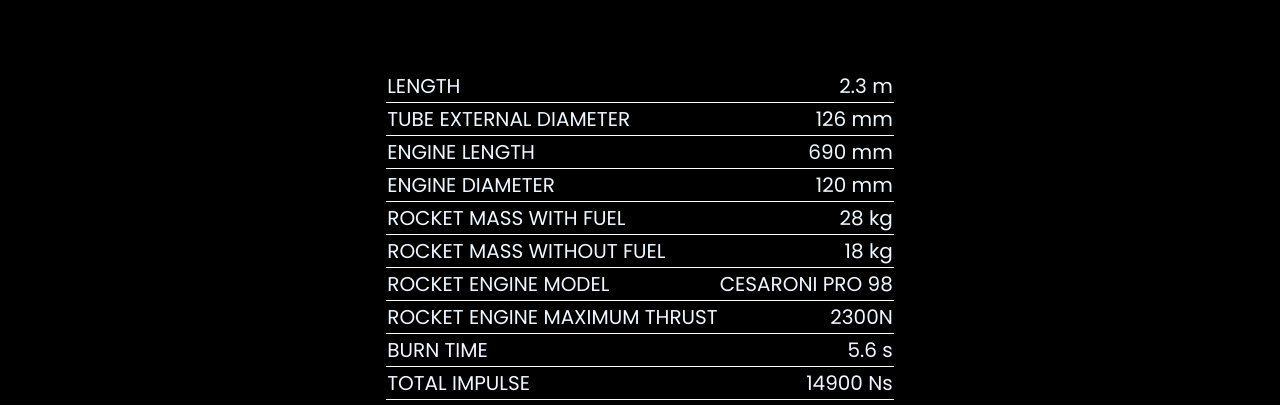
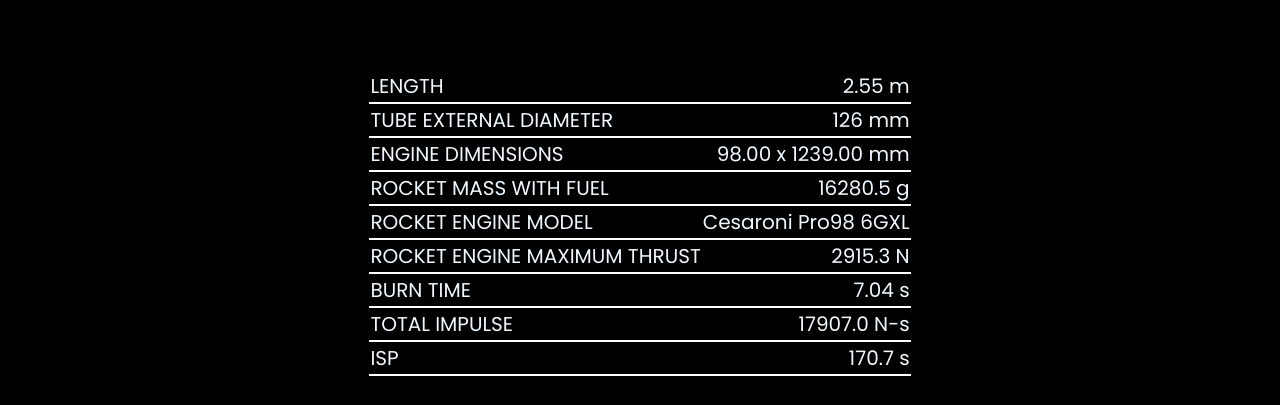
Before and after one commit to vladpislaru/2spaceVechi, a plain HTML site: page 3d.html in a window 1280 px wide. Shown: the part 165-570 px from the top of the page. Drawn offline with nearby package versions, Linux system fonts and the light colour scheme.

Commit message:
FINAL 2.0

```diff
--- a/3d.html
+++ b/3d.html
@@ -37,7 +37,7 @@
 			table, th, td {
 
 				border-collapse: collapse;
-				border-bottom:1pt solid rgb(255, 255, 255);
+				border-bottom:2pt solid rgb(255, 255, 255);
 				text-align: right;
 				font-size: 20px;
 				margin-left: auto;
@@ -63,7 +63,7 @@
                             <li><a href="index.html#About" onclick="openNav()">About</a></li>
                             <li><a href="index.html#EuRoC" onclick="openNav()">EuRoC</a></li>
                             <li><a href="3d.html" onclick="openNav()">Project EVA</a></li>
-                            <li><a href="index.html#" onclick="openNav()">Sponsors</a></li>
+                            <li><a href="index.html#Sponsors" onclick="openNav()">Sponsors</a></li>
                             <li><a href="index.html#Contact" onclick="openNav()">Contact</a></li>
                         </ul>
                     </div>
@@ -84,46 +84,43 @@
 						<tbody>
 							<tr>
 								<td>LENGTH</td>
-								<td>2.3 m</td>
+								<td>2.55 m</td>
 							</tr>
 							<tr>
 								<td>TUBE EXTERNAL DIAMETER</td>
 								<td>126 mm</td>
 							</tr>
 							<tr>
-								<td>ENGINE LENGTH</td>
-								<td>690 mm</td>
-							</tr>
-							<tr>
-								<td>ENGINE DIAMETER</td>
-								<td>120 mm</td>
+								<td>ENGINE DIMENSIONS</td>
+								<td>98.00 x 1239.00 mm</td>
 							</tr>
 							<tr>
 								<td>ROCKET MASS WITH FUEL</td>
-								<td>28 kg</td>
-							</tr>
-							<tr>
-								<td>ROCKET MASS WITHOUT FUEL</td>
-								<td>18 kg</td>
+								<td>16280.5 g</td>
 							</tr>
 							<tr>
 								<td>ROCKET ENGINE MODEL</td>
-								<td>CESARONI PRO 98</td>
+								<td>Cesaroni Pro98 6GXL</td>
 							</tr>
 							<tr>
 								<td>ROCKET ENGINE MAXIMUM THRUST</td>
-								<td>2300N</td>
+								<td>2915.3 N</td>
 							</tr>
 							<tr>
 								<td>BURN TIME</td>
-								<td>5.6 s</td>
+								<td>7.04 s</td>
 							</tr>
 							<tr>
 								<td>TOTAL IMPULSE</td>
-								<td>14900 Ns</td>
+								<td>17907.0 N-s </td>
+							</tr>
+							<tr>
+								<td>ISP</td>
+								<td>170.7 s</td>
 							</tr>
 							</table>
 						</tbody>
+						<img src="/images/details.png" style="margin-top: 2rem; width: 600px; height: auto;position: relative; display:block; margin-left: auto; margin-right: auto;" alt="">
 						<p style="font-size: 30px; text-align: center;font-weight: 200;" onclick="nextModel()"> <span style="font-weight: 700;">3D</span> model</p>
 						<div class="container">
 							<canvas id="c"></canvas>
```
Also changed, not shown: index.html (+2 -2 lines), images/details.png (added), 1 other file.
